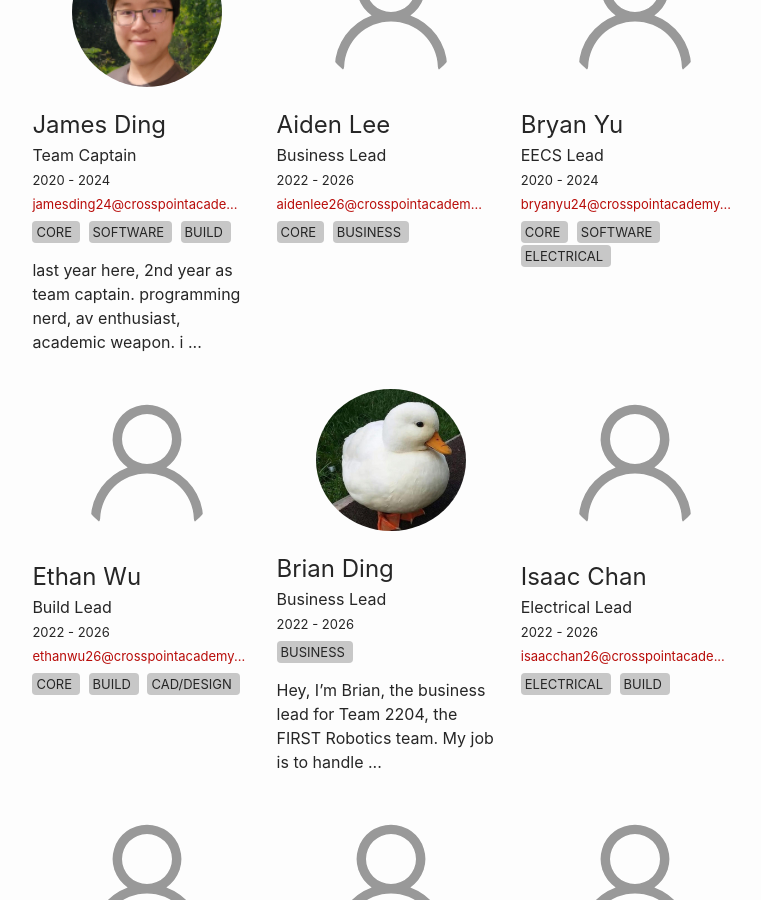
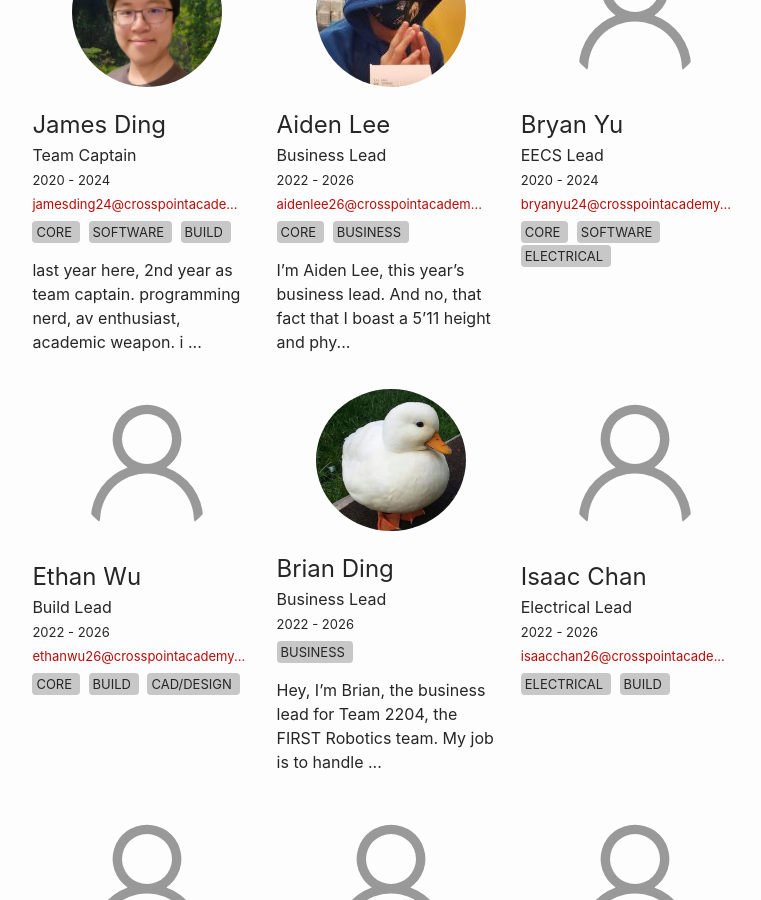
Before and after one commit to frc2204/website, a Jekyll site: the page built from members.md, in a window 1280 px wide and 900 px high, scrolled down 2180 px. Shown: the whole window, without its empty margins (245-1006 px from the left). Built offline with Jekyll 4.4.1, drawn with Linux system fonts in a browser that asks for light colours.

Commit message:
Update alee

```diff
--- a/_leadership/alee.md
+++ b/_leadership/alee.md
@@ -1,6 +1,7 @@
 ---
 name: Aiden Lee
 email: aidenlee26@crosspointacademy.org
+profile_pic: /assets/profile-picture/alee.jpg
 role: Business Lead
 year_started: 2022
 graduation_year: 2026
@@ -9,3 +10,4 @@ tags:
   - core
   - business
 ---
+I'm Aiden Lee, this year's business lead. And no, that fact that I boast a 5’11 height and physically tower over the majority of people that I’m around does not indicate that I'm a senior. I like to write random stories and songs (in which you can DM me for requests). I also like to quote things that people say. I always strive to lead business well and push the team towards its best!
```
Also changed, not shown: assets/profile-picture/alee.jpg (added).
